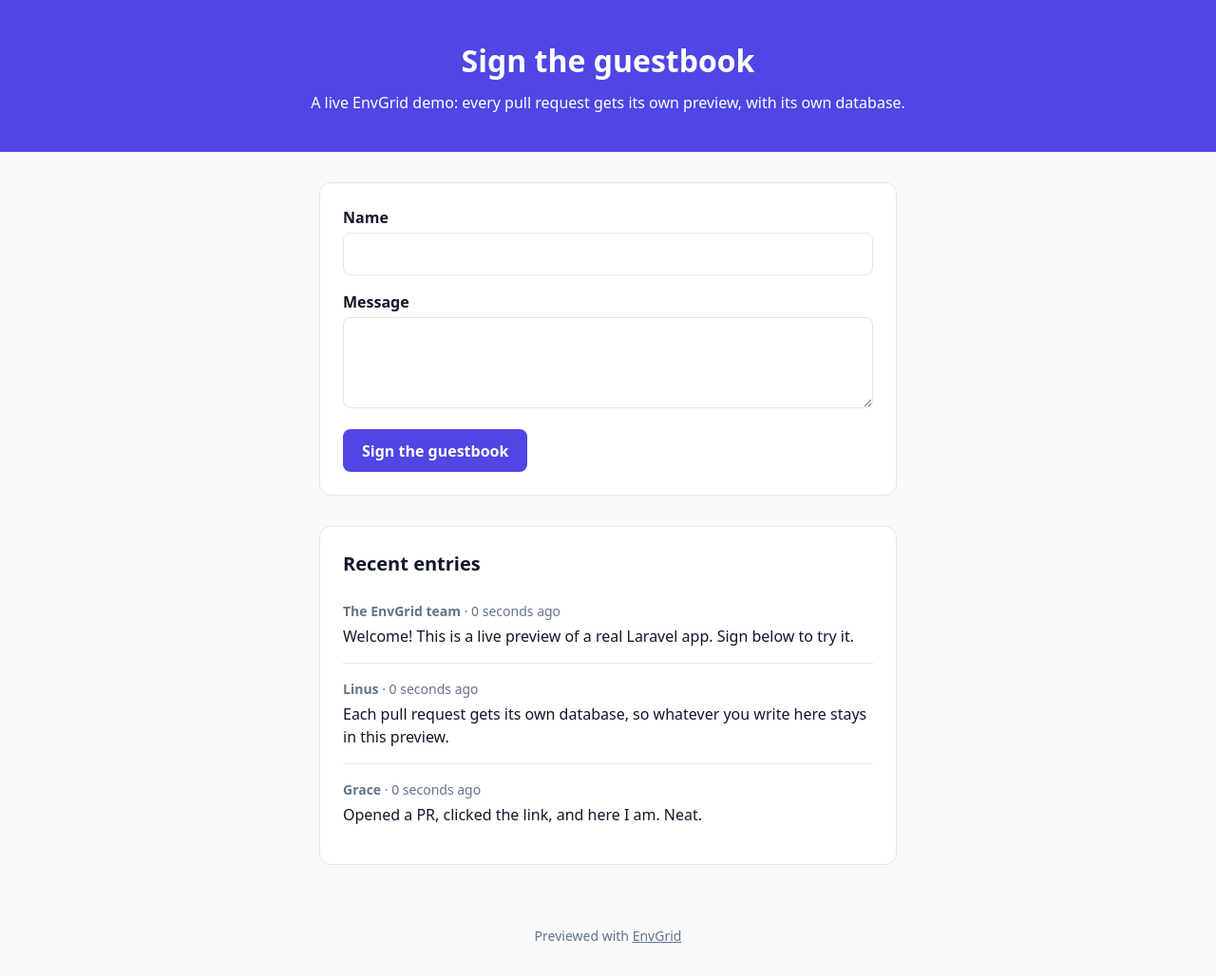
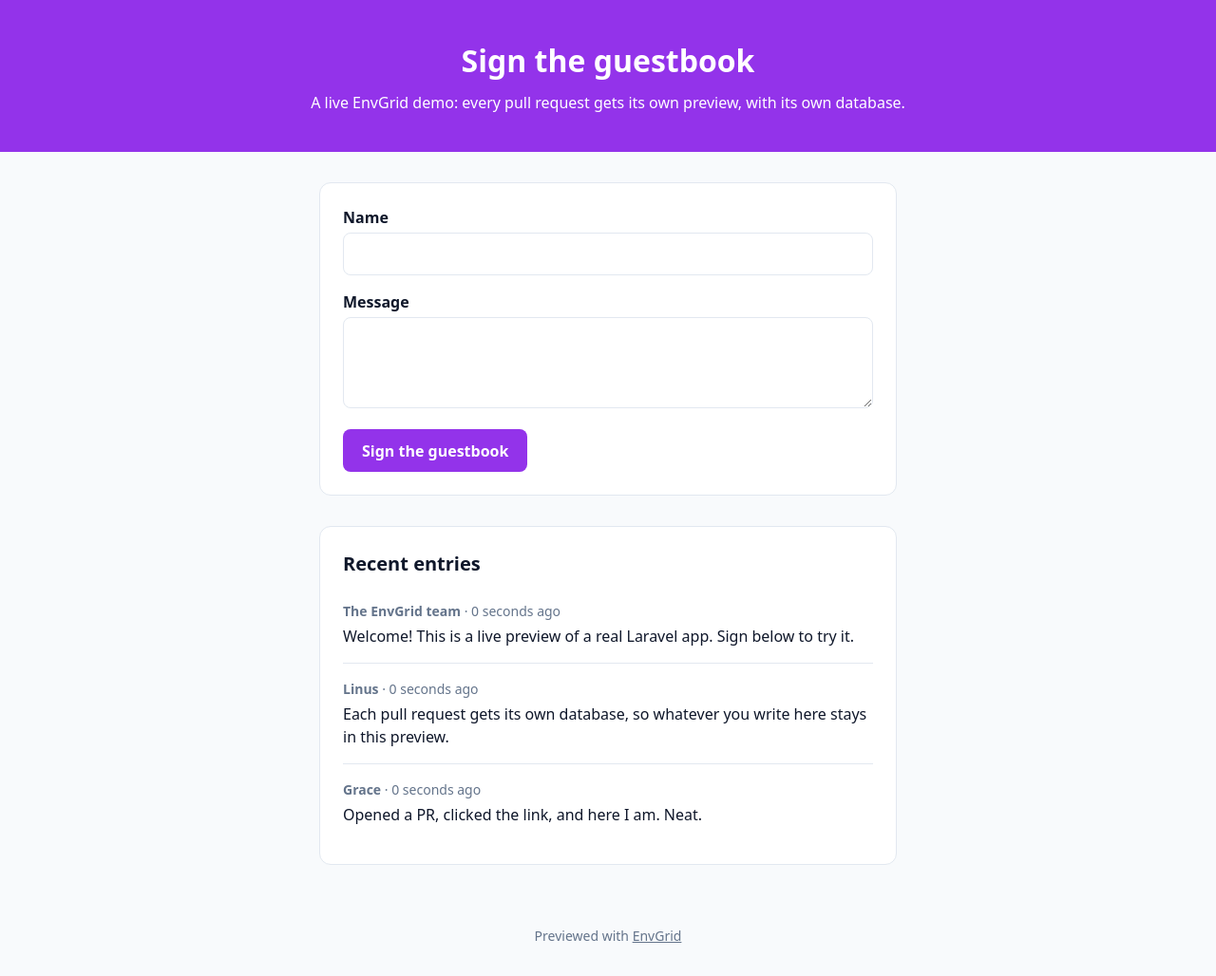
Before and after one commit to DigitalSVN/envgrid-demo-guestbook, a Laravel app: page / in a window 1280 px wide. Shown: the whole page at 95% size. Run offline with Laravel 12, Linux system fonts and the light colour scheme; data comes from the database, SQL or seed files in the repository.

Commit message:
Weekly demo: recolour the header to #9333ea

```diff
--- a/resources/views/guestbook.blade.php
+++ b/resources/views/guestbook.blade.php
@@ -6,7 +6,7 @@
     <title>EnvGrid Guestbook</title>
     <style>
         :root {
-            --header-bg: #4f46e5;
+            --header-bg: #9333ea;
             --header-fg: #ffffff;
             --page-bg: #f8fafc;
             --card-bg: #ffffff;
```
